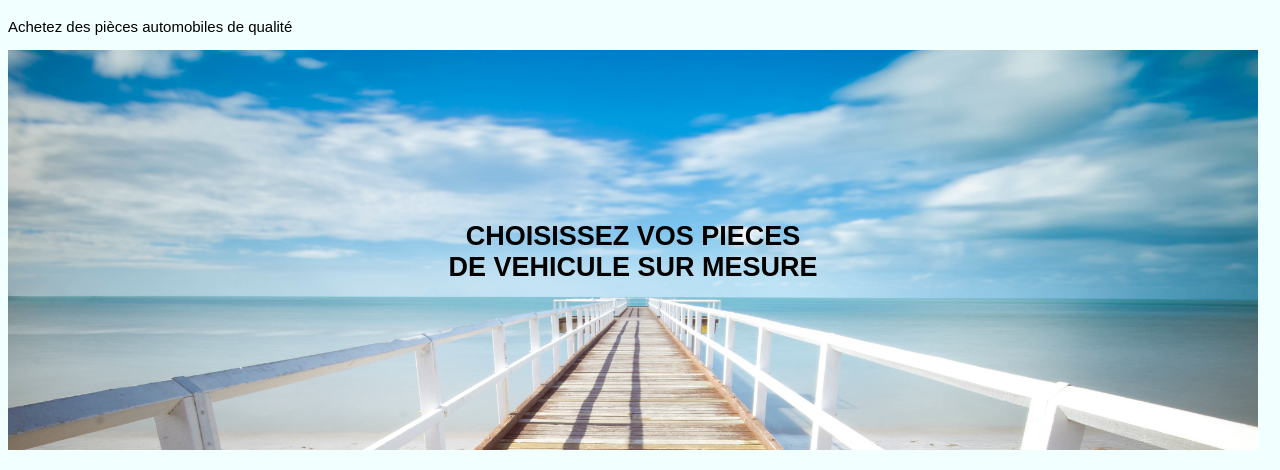
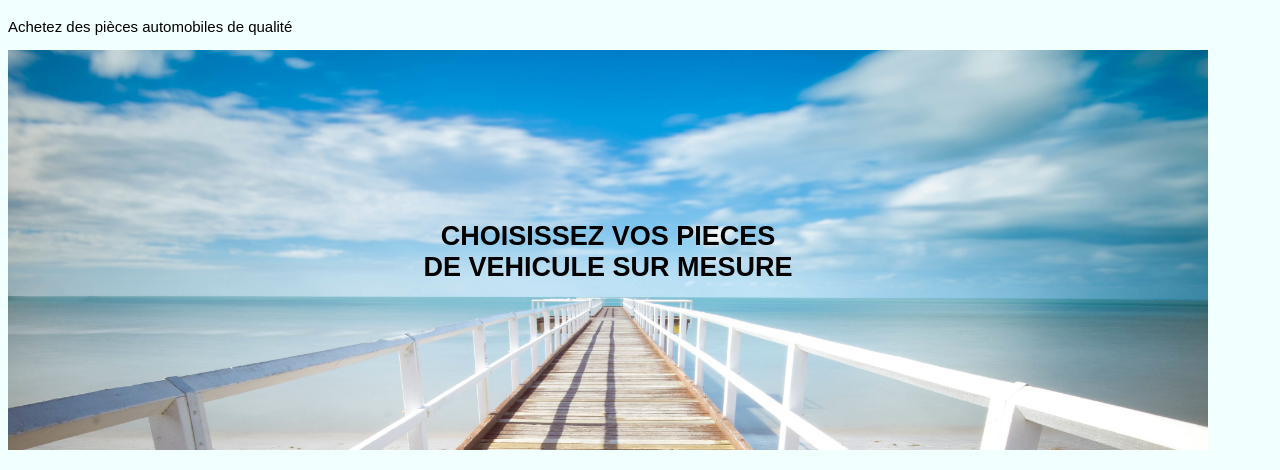
Before and after one commit to Kamga34/ghostrider23, a plain HTML site: page Index.html in a window 1280 px wide. Shown: the part 210-680 px from the top of the page. Drawn offline with Linux system fonts and the light colour scheme.

Commit message:
Index.html

```diff
--- a/Index.html
+++ b/Index.html
@@ -36,7 +36,7 @@
 
 
    <div class="conteneur-image">
-	  <img src="main-image2.jpg" width="1250" height="400">
+	  <img src="main-image2.jpg" width="1200" height="400">
 	  <div class="texte">     <h2>choisissez vos pieces <br><strong>de vehicule sur mesure</strong></h2>
 
       </div>
```
